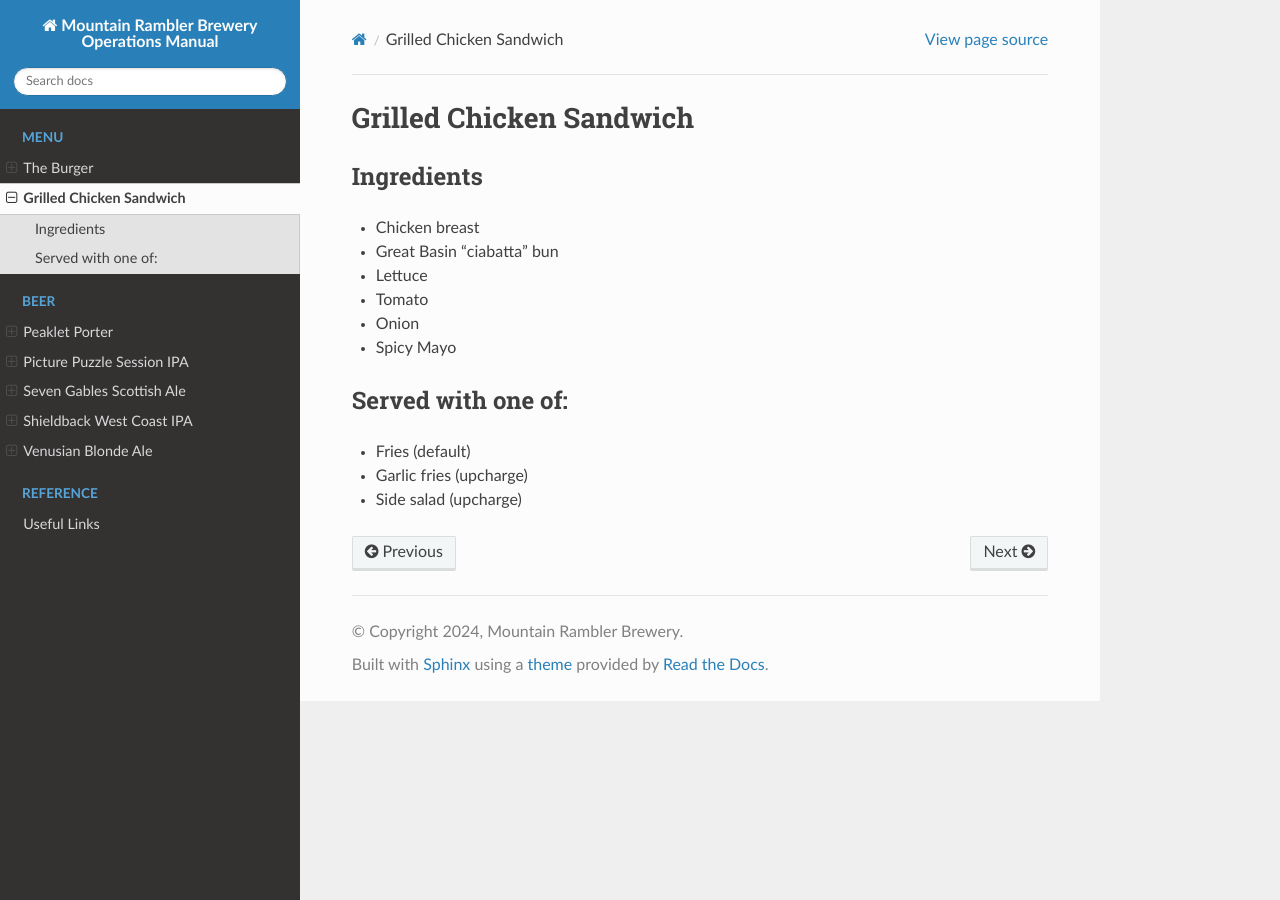
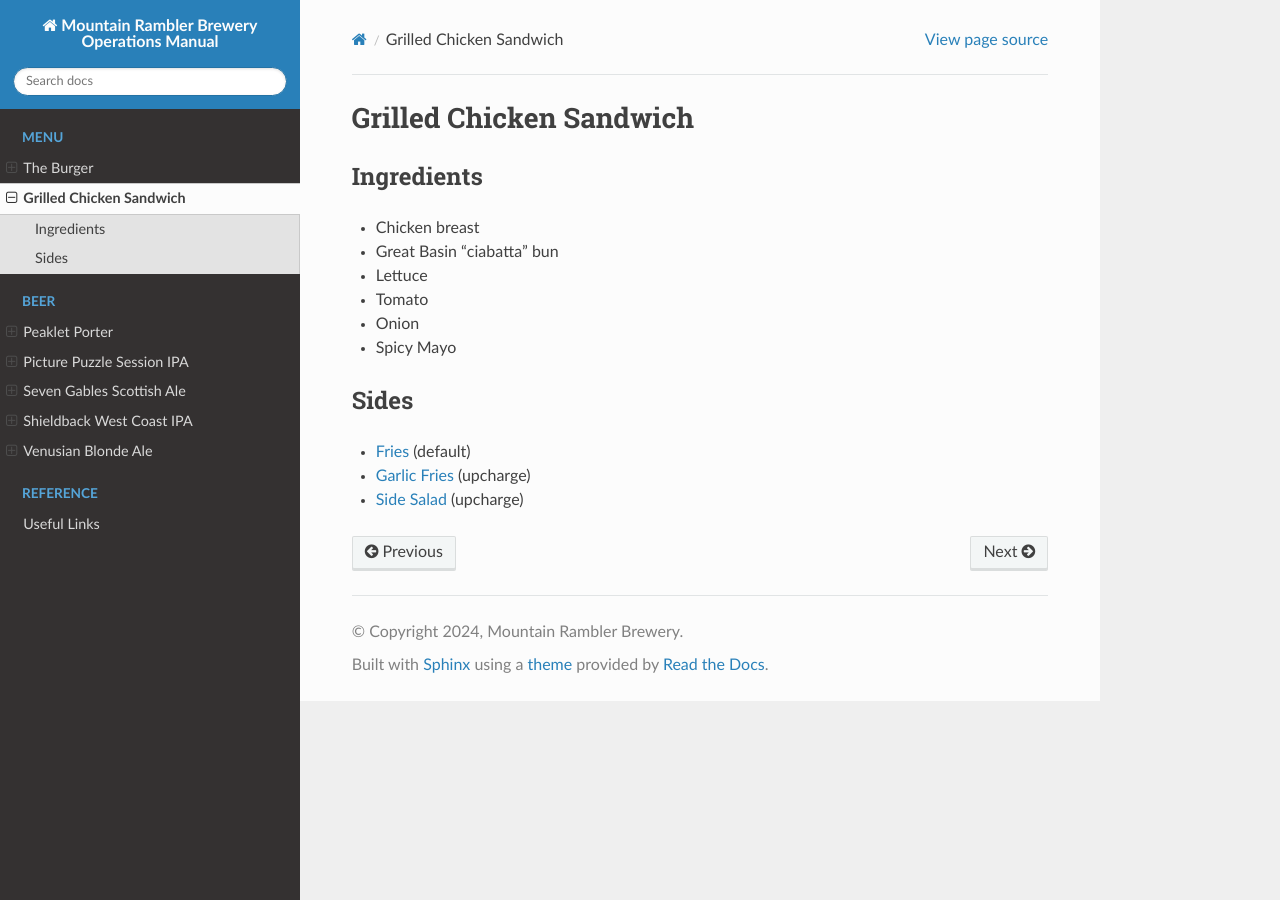
Before and after one commit to zhenry9/mrb-docs, a Sphinx documentation site: the page built from docs/source/menu/food/sandwiches/chicken-sandwich.rst, in a window 1280 px wide. Built offline with Sphinx 7.4.7 and the Read the Docs theme 2.0.0, drawn with Linux system fonts in a browser that asks for light colours.

Commit message:
restructure

```diff
--- a/docs/source/index.rst
+++ b/docs/source/index.rst
@@ -9,12 +9,12 @@
 
 
 .. toctree::
-   :maxdepth: 1
+   :maxdepth: 2
    :includehidden:
    :caption: Menu
    :glob:
 
-   menu/food/burgers/*
+   menu/food/burgers/burgers.rst
    menu/food/sandwiches/*
 
 .. toctree::
--- a/docs/source/menu/food/sandwiches/chicken-sandwich.rst
+++ b/docs/source/menu/food/sandwiches/chicken-sandwich.rst
@@ -11,8 +11,8 @@ Ingredients
 - Onion
 - Spicy Mayo
 
-Served with one of:
-~~~~~~~~~~~~~~~~~~~
-- Fries (default)
-- Garlic fries (upcharge)
-- Side salad (upcharge)
+Sides
+~~~~~
+- :ref:`Fries` (default)
+- :ref:`Garlic Fries` (upcharge)
+- :ref:`Side Salad` (upcharge)
--- a/docs/source/menu/sides.rst
+++ b/docs/source/menu/sides.rst
@@ -1,16 +1,19 @@
 Fries
 =====
 *vegan, gluten-free*
+
 Lamb and Weston. Fried in vegetable oil only used for fries. Served with ketchup.
 
 Garlic Fries
 ============
 *gluten-free, NOT vegan*
+
 Lamb and Weston. Fried in vegetable oil only used for fries. Tossed in garlic butter. Served with ketchup.
 
 Side Salad
 ==========
 *vegan, gluten-free*
+
 Ingredients
 ~~~~~~~~~~~
 - Mixed Greens
```
Also changed, not shown: docs/source/menu/food/burgers/burgers.rst (added, +7 -0 lines), docs/source/menu/food/burgers/the-burger.rst (renamed from docs/source/menu/food/burgers/burger.rst).
